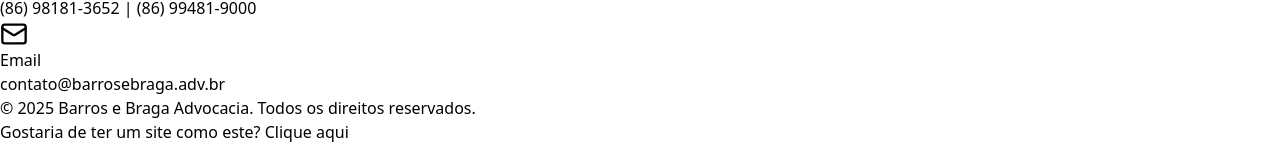
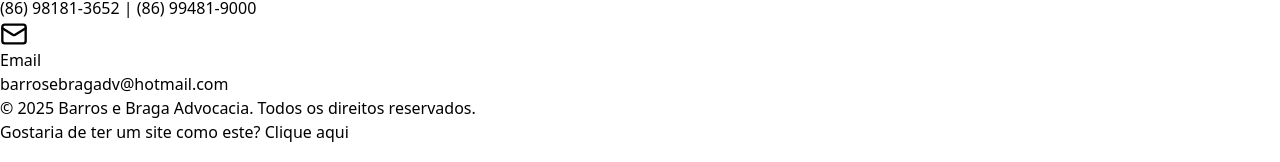
Before and after one commit to EdisonMatos/LP-Barros-e-braga, a React (Vite) app: page / in a window 1280 px wide. Shown: the part 2223-2385 px from the top of the page. Built offline with nearby package versions, Linux system fonts and the light colour scheme; a web font is replaced by a local one.

Commit message:
fix: Substitui o e-mail de acordo com o solicitado no doc

```diff
--- a/src/content/content.jsx
+++ b/src/content/content.jsx
@@ -43,8 +43,8 @@
 
 export const infos = {
   name: "Barros e Braga Advocacia",
-  email: "contato", // Email desejado pelo cliente
-  domain: "barrosebraga.adv.br", // Sem "www"
+  email: "barrosebragadv", // Email desejado pelo cliente
+  domain: "hotmail.com", // Sem "www"
   phone: {
     ddd: "86",
     firstPart: "98181", // Apenas os 5 primeiros números (incluindo o 9)
```
